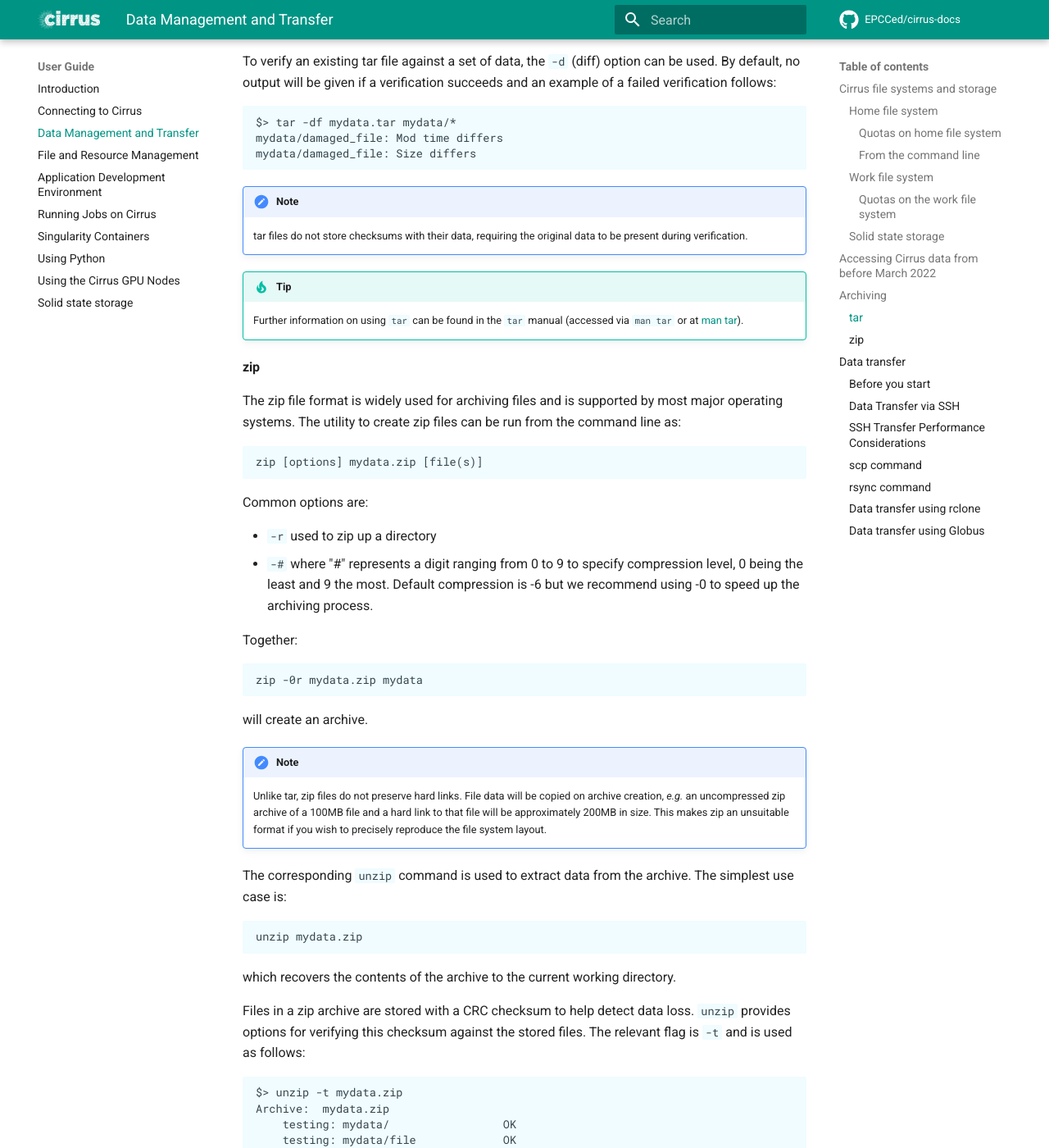
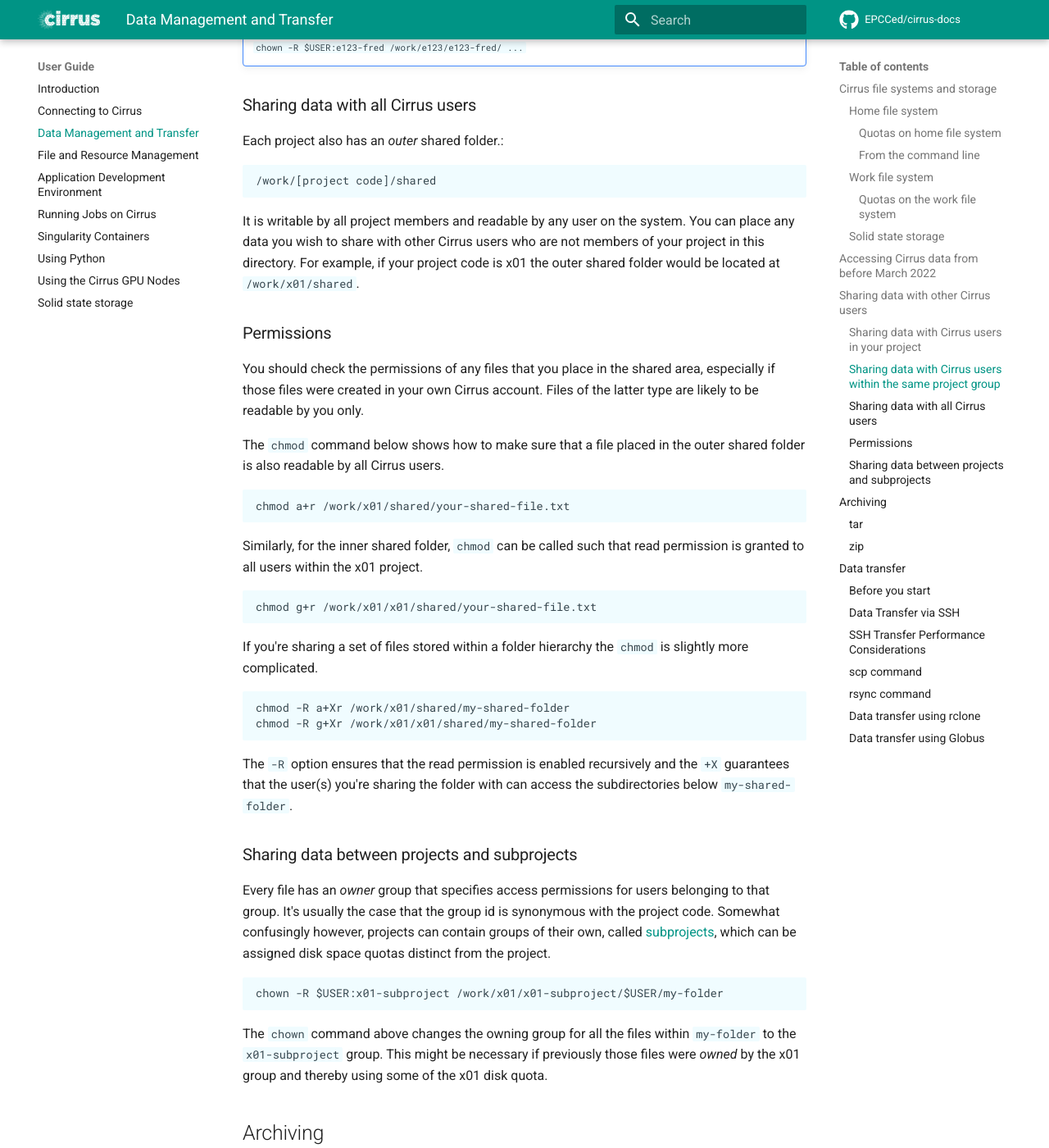
Before and after one commit to EPCCed/cirrus-docs, an MkDocs documentation site: the page built from docs/user-guide/data.md, in a window 1280 px wide and 1400 px high, scrolled down 5725 px. Shown: the whole window at 82% size. Built offline with MkDocs 1.6.1 and Material for MkDocs 9.7.7, drawn with Linux system fonts in a browser that asks for light colours; comment, search, counter and statistics services are not loaded; some of the changed text lies outside the part shown.

Commit message:
Adds section on sharing files with other Cirrus users
Content based on similar section in ARCHER2 docs
Addresses Issue #306

````diff
--- a/docs/user-guide/data.md
+++ b/docs/user-guide/data.md
@@ -219,6 +219,98 @@ archive and twice in the path on the new /home file system.
 !!! Note
 
     The capacity of the home file system is much larger than the work file system so you should move data to home rather than work.
+
+
+
+## Sharing data with other Cirrus users
+
+How you share data with other Cirrus users depends on whether or not
+they belong to the same project as you. Each project has two shared
+folders that can be used for sharing data.
+
+### Sharing data with Cirrus users in your project
+
+Each project has an *inner* shared folder.
+
+    /work/[project code]/[project code]/shared
+
+This folder has read/write permissions for all project members. You can
+place any data you wish to share with other project members in this
+directory. For example, if your project code is x01 the inner shared
+folder would be located at `/work/x01/x01/shared`.
+
+### Sharing data with  Cirrus users within the same project group
+
+Some projects have [subprojects](#subprojects) (also often referred to as a 'project groups' or sub-budgets)   e.g. project e123 might have a project group e123-fred  for a sub-group of researchers working with Fred.
+
+Often project groups do not have a disk quota set, but if the project PI [does set up a group disk quota](https://epcced.github.io/safe-docs/safe-for-managers/#how-can-i-create-a-quota-for-a-project-group-or-move-space-between-quotas) e.g. for /work then additional directories are created:
+
+	/work/e123/e123-fred
+	/work/e123/e123-fred/shared
+	/work/e123/e123-fred/<user> (for every user in the group)
+
+and all members of the ```/work/e123/e123-fred``` group will be able to use the ```/work/e123/e123-fred/shared``` directory to share their files.
+
+!!! Note
+    If files are copied from their usual directories they will keep the original ownership. To grant ownership to the group:
+
+	```chown -R $USER:e123-fred /work/e123/e123-fred/ ...```
+
+
+### Sharing data with all Cirrus users
+
+Each project also has an *outer* shared folder.:
+
+    /work/[project code]/shared
+
+It is writable by all project members and readable by any user on the
+system. You can place any data you wish to share with other Cirrus
+users who are not members of your project in this directory. For example,
+if your project code is x01 the outer shared folder would be located
+at `/work/x01/shared`.
+
+### Permissions
+
+You should check the permissions of any files that you place in the shared area,
+especially if those files were created in your own Cirrus account. Files of the
+latter type are likely to be readable by you only.
+
+The `chmod` command below shows how to make sure that a file placed in the outer
+shared folder is also readable by all Cirrus users.
+
+    chmod a+r /work/x01/shared/your-shared-file.txt
+
+Similarly, for the inner shared folder, `chmod` can be called such that read
+permission is granted to all users within the x01 project.
+
+    chmod g+r /work/x01/x01/shared/your-shared-file.txt
+
+If you're sharing a set of files stored within a folder hierarchy the `chmod`
+is slightly more complicated.
+
+    chmod -R a+Xr /work/x01/shared/my-shared-folder
+    chmod -R g+Xr /work/x01/x01/shared/my-shared-folder
+
+The `-R` option ensures that the read permission is enabled recursively and
+the `+X` guarantees that the user(s) you're sharing the folder with can access
+the subdirectories below `my-shared-folder`.
+
+### Sharing data between projects and subprojects
+
+Every file has an *owner* group that specifies access permissions for users
+belonging to that group. It's usually the case that the group id is synonymous
+with the project code. Somewhat confusingly however, projects can contain
+groups of their own, called [subprojects](#sharing-data-with-cirrus-users-within-the-same-project-group), which can be assigned disk space
+quotas distinct from the project.
+
+    chown -R $USER:x01-subproject /work/x01/x01-subproject/$USER/my-folder
+
+The `chown` command above changes the owning group for all the files within
+`my-folder` to the `x01-subproject` group. This might be necessary if previously
+those files were *owned* by the x01 group and thereby using some of the x01
+disk quota.
+
+
 
 ## Archiving
 
````
